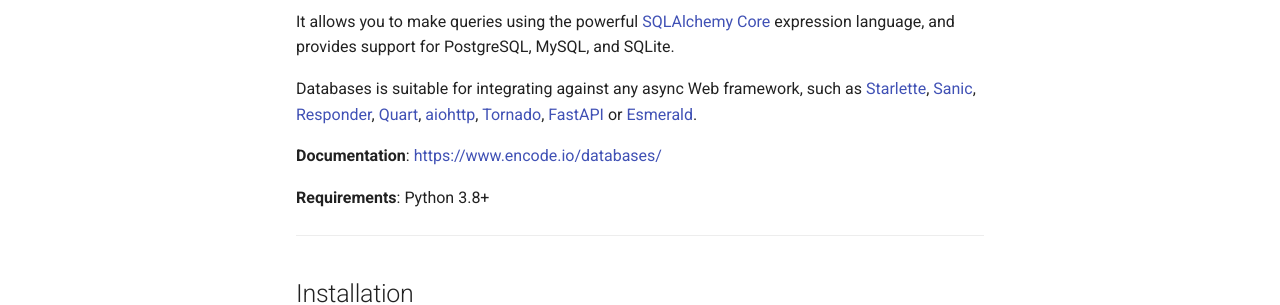
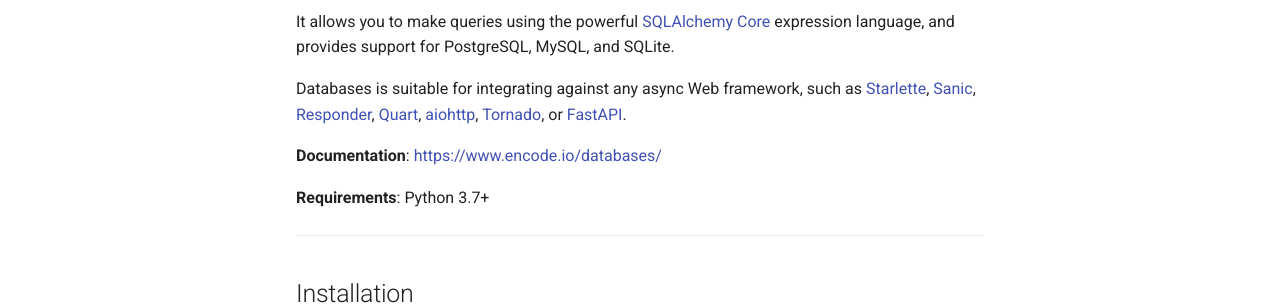
Before and after one commit to encode/databases, an MkDocs documentation site: the page built from docs/index.md, in a window 1280 px wide and 900 px high. Shown: the part 256-561 px from the top of the window. Built offline with MkDocs 1.6.1 and Material for MkDocs 9.7.7, drawn with Linux system fonts in a browser that asks for light colours; comment, search, counter and statistics services are not loaded.

Commit message:
Add python 3.7 back to support
* Revert changes automatically applied by IDE
* Fix formatting of CI caused by IDE changes
* Codebase cleanup for SQLAlchemy 2.0
* Fix EOL in mkdocs

```diff
--- a/docs/index.md
+++ b/docs/index.md
@@ -15,12 +15,11 @@
 expression language, and provides support for PostgreSQL, MySQL, and SQLite.
 
 Databases is suitable for integrating against any async Web framework, such as [Starlette][starlette],
-[Sanic][sanic], [Responder][responder], [Quart][quart], [aiohttp][aiohttp], [Tornado][tornado],
-[FastAPI][fastapi] or [Esmerald][esmerald].
+[Sanic][sanic], [Responder][responder], [Quart][quart], [aiohttp][aiohttp], [Tornado][tornado], or [FastAPI][fastapi].
 
 **Documentation**: [https://www.encode.io/databases/](https://www.encode.io/databases/)
 
-**Requirements**: Python 3.8+
+**Requirements**: Python 3.7+
 
 ---
 
@@ -86,7 +85,7 @@
 ]
 await database.execute_many(query=query, values=values)
 
-# Run a database query.
+# Run a database query.
 query = "SELECT * FROM HighScores"
 rows = await database.fetch_all(query=query)
 print('High Scores:', rows)
@@ -117,4 +116,3 @@
 [aiohttp]: https://github.com/aio-libs/aiohttp
 [tornado]: https://github.com/tornadoweb/tornado
 [fastapi]: https://github.com/tiangolo/fastapi
-[esmerald]: https://github.com/dymmond/esmerald
--- a/setup.py
+++ b/setup.py
@@ -37,7 +37,7 @@
 setup(
     name="databases",
     version=get_version("databases"),
-    python_requires=">=3.8",
+    python_requires=">=3.7",
     url="https://github.com/encode/databases",
     license="BSD",
     description="Async database support for Python.",
@@ -66,6 +66,7 @@
         "Operating System :: OS Independent",
         "Topic :: Internet :: WWW/HTTP",
         "Programming Language :: Python :: 3",
+        "Programming Language :: Python :: 3.7",
         "Programming Language :: Python :: 3.8",
         "Programming Language :: Python :: 3.9",
         "Programming Language :: Python :: 3.10",
```
Also changed, not shown: README.md (+3 -5 lines), mkdocs.yml (+10 -10 lines), 2 other files.
